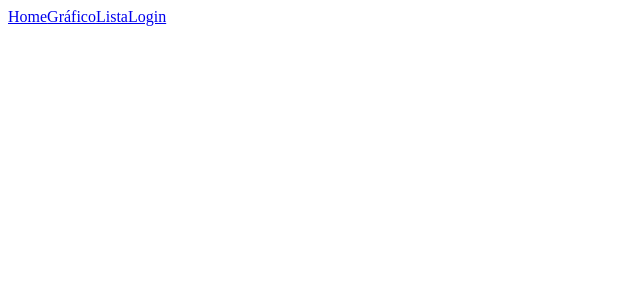
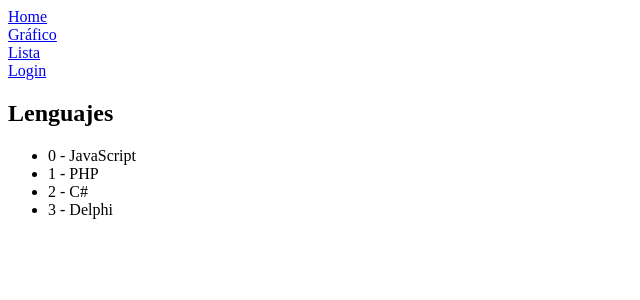
Before and after one commit to SaraAlamillo/hector, an Angular app: page /lista in a window 1280 px wide. Before the commit this address led to /. Shown: the top 300 px of the page, without its empty margins (0-640 px from the left). Built offline with nearby package versions, Linux system fonts and the light colour scheme.

Commit message:
Mostrar lista

```diff
--- a/src/app/app-routing.module.ts
+++ b/src/app/app-routing.module.ts
@@ -2,6 +2,7 @@ import { NgModule } from '@angular/core';
 import { Routes, RouterModule } from '@angular/router';
 import { HomeComponent } from "./home/home.component";
 import { GraficoComponent } from './grafico/grafico.component';
+import { ListaComponent } from './lista/lista.component';
 
 const routes: Routes = [
   {
@@ -16,6 +17,10 @@ const routes: Routes = [
   {
     path: "grafico",
     component: GraficoComponent
+  },
+  {
+    path: "lista",
+    component: ListaComponent
   }
 ];
 
--- a/src/app/cabecera/cabecera.component.html
+++ b/src/app/cabecera/cabecera.component.html
@@ -1,6 +1,6 @@
 <nav>
-    <a routerLink="/home">Home</a>
-    <a routerLink="/grafico">Gráfico</a>
-    <a routerLink="">Lista</a>
-    <a routerLink="">Login</a>
+    <a routerLink="/home">Home</a> <br />
+    <a routerLink="/grafico">Gráfico</a> <br />
+    <a routerLink="/lista">Lista</a> <br />
+    <a routerLink="">Login</a> <br />
 </nav>
--- a/src/app/grafico/grafico.component.html
+++ b/src/app/grafico/grafico.component.html
@@ -1,3 +1 @@
-<p>
-  grafico works!
-</p>
+<p>Construyendo...</p>
--- a/src/app/home/home.component.html
+++ b/src/app/home/home.component.html
@@ -1,3 +1 @@
-<p>
-  home works!
-</p>
+<p>¡Bienvenido!</p>
--- /dev/null
+++ b/src/app/lenguaje.ts
@@ -0,0 +1,5 @@
+
+export class Lenguaje {
+    id: number;
+    name: string;
+  }
--- a/src/app/lista/lista.component.html
+++ b/src/app/lista/lista.component.html
@@ -1,3 +1,4 @@
-<p>
-  lista works!
-</p>
+<h2>Lenguajes</h2>
+<ul>
+  <li *ngFor="let Lenguaje of Lenguajes">{{Lenguaje.id}} - {{Lenguaje.name}}</li>
+</ul>
--- a/src/app/lista/lista.component.ts
+++ b/src/app/lista/lista.component.ts
@@ -1,11 +1,20 @@
 import { Component, OnInit } from '@angular/core';
+import { Lenguaje } from "../lenguaje";
 
 @Component({
   selector: 'app-lista',
   templateUrl: './lista.component.html',
   styleUrls: ['./lista.component.css']
 })
+
 export class ListaComponent implements OnInit {
+
+  Lenguajes: Lenguaje[] = [
+    { id: 0, name: "JavaScript" },
+    { id: 1, name: "PHP" },
+    { id: 2, name: "C#" },
+    { id: 3, name: "Delphi" }
+  ];
 
   constructor() { }
 
```
Also changed, not shown: src/app/datos.service.ts (added, +9 -0 lines), 1 other file (tests, documents, lock files or other folders).
